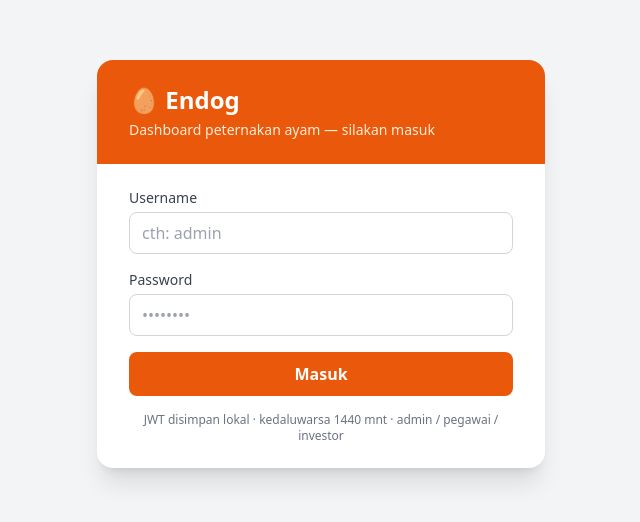
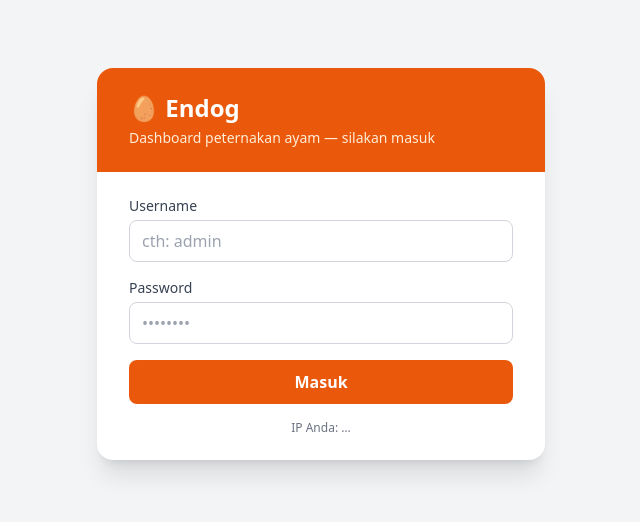
Before and after one commit to yordanb/telur-apps, a React (Vite) app in the folder web/: page /login in a window 1280 px wide. Shown: the part 136-658 px from the top of the page, without its empty margins (319-959 px from the left). Built offline with nearby package versions, Linux system fonts and the light colour scheme; no server answers.

Commit message:
Login: tampilkan IP klien (GET /api/auth/client-ip), hapus catatan JWT

```diff
--- a/web/src/pages/Login.tsx
+++ b/web/src/pages/Login.tsx
@@ -1,13 +1,8 @@
-import { useState } from 'react';
+import { useEffect, useState } from 'react';
 import type { FormEvent } from 'react';
 import { Navigate, useNavigate } from 'react-router-dom';
 import { useAuth } from '../lib/auth';
-
-const ROLE_LABEL: Record<string, string> = {
-  admin: 'Admin',
-  pegawai: 'Pegawai',
-  investor: 'Investor',
-};
+import { API_URL } from '../lib/api';
 
 export default function Login() {
   const { user, loading, login } = useAuth();
@@ -16,6 +11,18 @@ export default function Login() {
   const [password, setPassword] = useState('');
   const [submitting, setSubmitting] = useState(false);
   const [error, setError] = useState<string | null>(null);
+  const [ip, setIp] = useState<string | null>(null);
+
+  useEffect(() => {
+    fetch(`${API_URL}/auth/client-ip`)
+      .then((r) => (r.ok ? r.json() : null))
+      .then((d) => {
+        if (d?.ip) setIp(d.ip as string);
+      })
+      .catch(() => {
+        /* IP opsional — halaman login tetap jalan */
+      });
+  }, []);
 
   if (!loading && user) return <Navigate to="/" replace />;
 
@@ -81,8 +88,7 @@ export default function Login() {
             {submitting ? 'Masuk…' : 'Masuk'}
           </button>
           <p className="text-center text-xs text-gray-500">
-            JWT disimpan lokal · kedaluwarsa 1440 mnt ·{' '}
-            {user ? ROLE_LABEL[user.role] ?? user.role : 'admin / pegawai / investor'}
+            IP Anda: {ip ?? '…'}
           </p>
         </form>
       </div>
```
Also changed, not shown: 2 other files (tests, documents, lock files or other folders).
